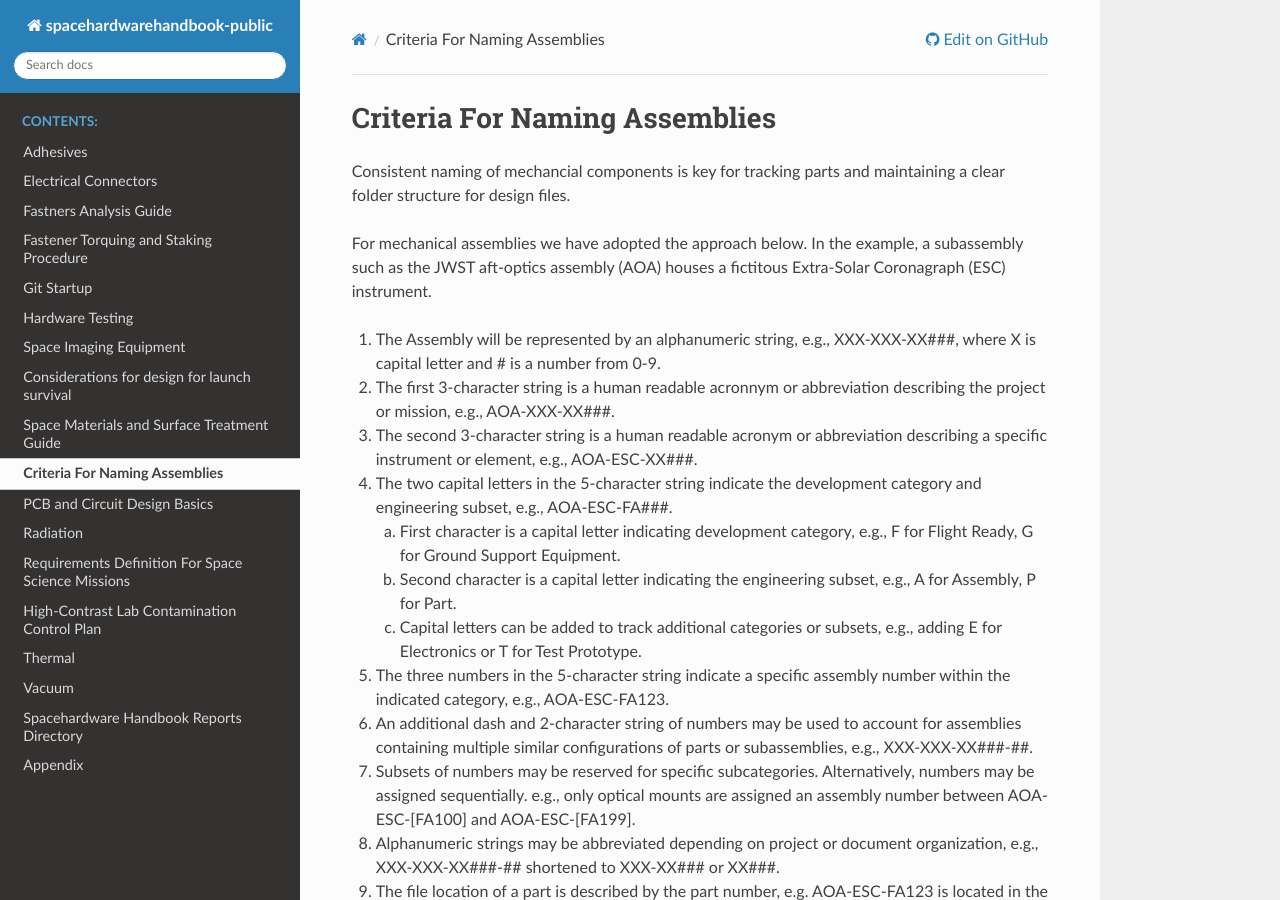
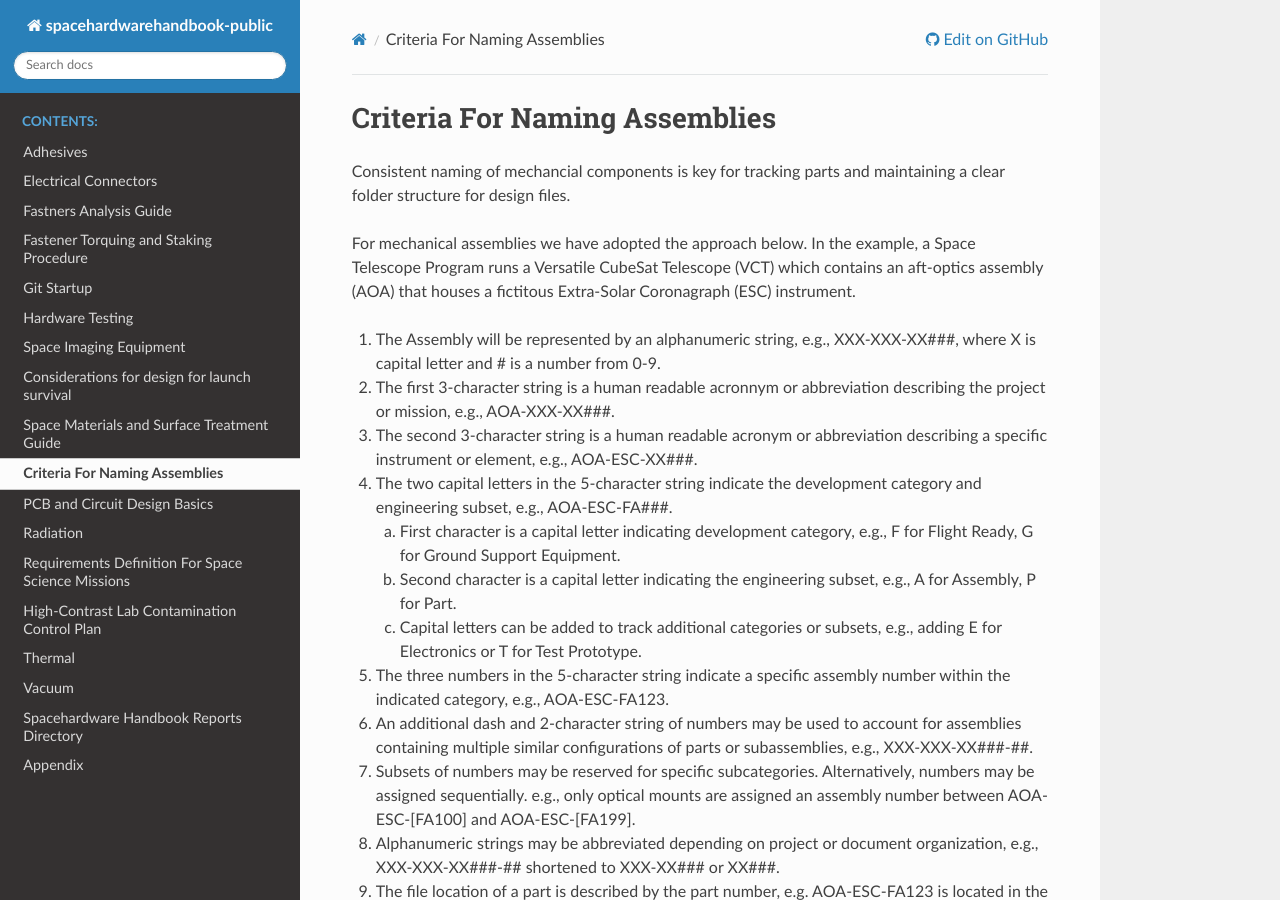
Before and after one commit to uasal/spacehardwarehandbook-public, a Sphinx documentation site: the page built from source/naming.rst, in a window 1280 px wide and 900 px high. Built offline with Sphinx 7.4.7 and the Read the Docs theme 3.1.0, drawn with Linux system fonts in a browser that asks for light colours.

Commit message:
Apply suggestions from code review
Co-authored-by: Ewan Douglas <douglase@users.noreply.github.com>

```diff
--- a/source/naming.rst
+++ b/source/naming.rst
@@ -3,7 +3,7 @@ Criteria For Naming Assemblies
 
 Consistent naming of mechancial components is key for tracking parts and maintaining a clear folder structure for design files.
 
-For mechanical assemblies we have adopted the approach below. In the example, a subassembly such as the JWST aft-optics assembly (AOA) houses a fictitous Extra-Solar Coronagraph (ESC) instrument.
+For mechanical assemblies we have adopted the approach below. In the example, a Space Telescope Program runs a Versatile CubeSat Telescope (VCT) which contains an aft-optics assembly (AOA) that  houses a fictitous Extra-Solar Coronagraph (ESC) instrument.
 
 1. The Assembly will be represented by an alphanumeric string, e.g., XXX-XXX-XX###, where X is capital letter and # is a number from 0-9.
 
```
